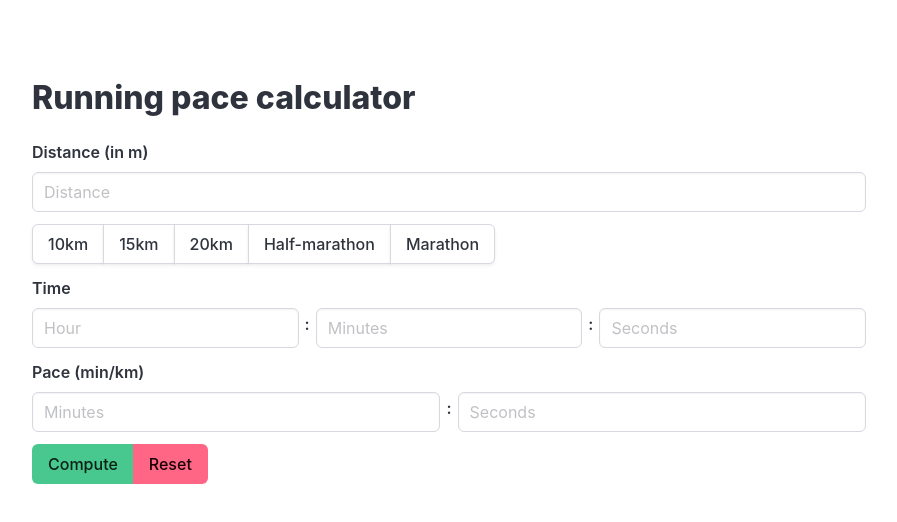
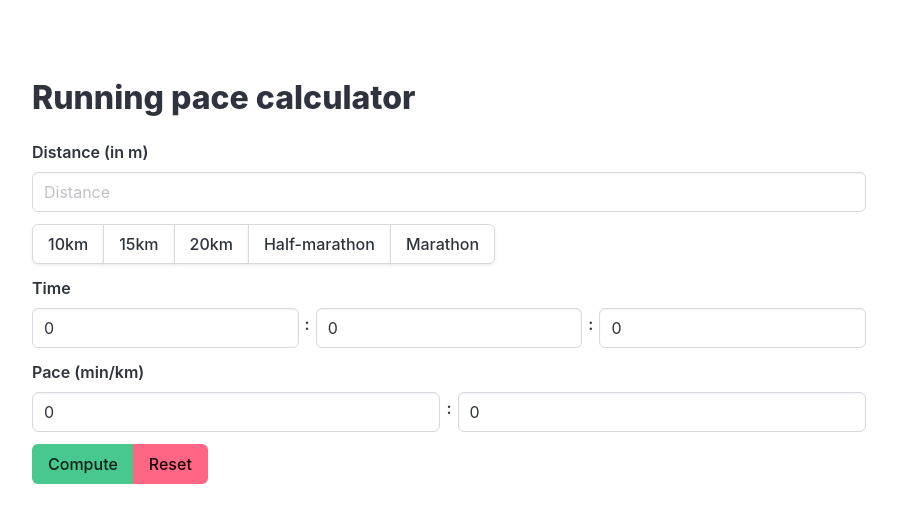
Before and after one commit to bastantoine/running-pace-calculator, a Vue app: page / in a window 1280 px wide. Shown: the top 522 px of the page, without its empty margins (48-945 px from the left). Built offline with nearby package versions, Linux system fonts and the light colour scheme.

Commit message:
Refactoring

```diff
--- a/src/App.vue
+++ b/src/App.vue
@@ -1,37 +1,47 @@
 <script setup lang="ts">
 import { ref } from 'vue'
 
+type Duration = { hours: number; minutes: number; seconds: number }
+type FormattedDuration = { hours: string; minutes: string; seconds: string }
+type Pace = { minutes: number; seconds: number }
+
 const form_distance = ref()
-const form_duration_hour = ref()
-const form_duration_minutes = ref()
-const form_duration_seconds = ref()
-const form_pace_minutes = ref()
-const form_pace_seconds = ref()
+const form_duration = ref<Duration>({ hours: 0, minutes: 0, seconds: 0 })
+const form_pace = ref<Pace>({ minutes: 0, seconds: 0 })
+const laps = ref<{
+  distance: number;
+  duration: FormattedDuration;
+}[]>([])
 
-const laps = ref<{ distance: number; duration: { hours: string; minutes: string; seconds: string; } }[]>([])
+function splitSeconds(total_seconds: number, format?: boolean): Duration | FormattedDuration {
+  const hours = Math.floor(total_seconds / 3600);
+  const minutes = Math.floor((total_seconds - hours * 3600) / 60);
+  const seconds = Math.floor(total_seconds - hours * 3600 - minutes * 60);
+  return ({
+    hours: format ? String(hours).padStart(2, '0') : hours,
+    minutes: format ? String(minutes).padStart(2, '0') : minutes,
+    seconds: format ? String(seconds).padStart(2, '0') : seconds,
+  } as Duration | FormattedDuration)
+}
 
-function compute(event: Event) {
+function compute() {
   const distance_meter = form_distance.value
 
-  const duration_hour = form_duration_hour.value || 0
-  const duration_minutes = form_duration_minutes.value || 0
-  const duration_seconds = form_duration_seconds.value || 0
+  const duration_hour = form_duration.value.hours || 0
+  const duration_minutes = form_duration.value.minutes || 0
+  const duration_seconds = form_duration.value.seconds || 0
 
   let pace_seconds_meter = 0
   if (duration_hour === 0 && duration_minutes === 0 && duration_seconds === 0) {
     // Compute time from distance and pace
-    const pace_minutes = form_pace_minutes.value || 0
-    const pace_seconds = form_pace_seconds.value || 0
+    const pace_minutes = form_pace.value.minutes || 0
+    const pace_seconds = form_pace.value.seconds || 0
     let pace_seconds_km = (pace_minutes * 60) + pace_seconds
     pace_seconds_meter = pace_seconds_km / 1000
     let seconds_duration = pace_seconds_meter * distance_meter
 
-    const hours = Math.floor(seconds_duration / 3600);
-    const minutes = Math.floor((seconds_duration - hours * 3600) / 60);
-    const seconds = Math.floor(seconds_duration - hours * 3600 - minutes * 60);
-    form_duration_hour.value = hours
-    form_duration_minutes.value = minutes
-    form_duration_seconds.value = seconds
+    const duration = splitSeconds(seconds_duration)
+    form_duration.value = (duration as Duration)
   } else {
     // Compute pace from distance and time
     let seconds_duration = (duration_hour * 3600) + (duration_minutes * 60) + duration_seconds
@@ -41,8 +51,8 @@ function compute(event: Event) {
 
     const minutes = Math.floor(pace_seconds_km / 60);
     const seconds = Math.floor(pace_seconds_km - minutes * 60);
-    form_pace_minutes.value = minutes
-    form_pace_seconds.value = seconds
+    form_pace.value.minutes = minutes
+    form_pace.value.seconds = seconds
   }
 
   let _laps = []
@@ -50,31 +60,17 @@ function compute(event: Event) {
   let intermediate = 0
   for (intermediate = 0; intermediate < distance_meter; intermediate = intermediate + increment) {
     const total_seconds = intermediate * pace_seconds_meter
-    const hours = Math.floor(total_seconds / 3600);
-    const minutes = Math.floor((total_seconds - hours * 3600) / 60);
-    const seconds = Math.floor(total_seconds - hours * 3600 - minutes * 60);
     _laps.push({
       distance: intermediate / 1000,
-      duration: {
-        hours: String(hours).padStart(2, '0'),
-        minutes: String(minutes).padStart(2, '0'),
-        seconds: String(seconds).padStart(2, '0'),
-      }
+      duration: (splitSeconds(total_seconds, true) as FormattedDuration),
     })
   }
   if (intermediate - increment < distance_meter) {
     intermediate = distance_meter - increment
     const total_seconds = distance_meter * pace_seconds_meter
-    const hours = Math.floor(total_seconds / 3600);
-    const minutes = Math.floor((total_seconds - hours * 3600) / 60);
-    const seconds = Math.floor(total_seconds - hours * 3600 - minutes * 60);
     _laps.push({
       distance: distance_meter / 1000,
-      duration: {
-        hours: String(hours).padStart(2, '0'),
-        minutes: String(minutes).padStart(2, '0'),
-        seconds: String(seconds).padStart(2, '0'),
-      }
+      duration: (splitSeconds(total_seconds, true) as FormattedDuration),
     })
   }
 
@@ -88,11 +84,8 @@ function setDistance(distance: number) {
 
 function reset() {
   form_distance.value = undefined
-  form_duration_hour.value = undefined
-  form_duration_minutes.value = undefined
-  form_duration_seconds.value = undefined
-  form_pace_minutes.value = undefined
-  form_pace_seconds.value = undefined
+  form_duration.value = { hours: 0, minutes: 0, seconds: 0 }
+  form_pace.value = { minutes: 0, seconds: 0 }
   laps.value = []
 }
 
@@ -120,19 +113,19 @@ function reset() {
           <div class="field">
             <label class="label">Time</label>
             <div class="level">
-              <input v-model="form_duration_hour" class="input" type="number" placeholder="Hour">
+              <input v-model="form_duration.hours" class="input" type="number" placeholder="Hour">
               <label class="label">:</label>
-              <input v-model="form_duration_minutes" class="input" type="number" placeholder="Minutes">
+              <input v-model="form_duration.minutes" class="input" type="number" placeholder="Minutes">
               <label class="label">:</label>
-              <input v-model="form_duration_seconds" class="input" type="number" placeholder="Seconds">
+              <input v-model="form_duration.seconds" class="input" type="number" placeholder="Seconds">
             </div>
           </div>
           <div class="field">
             <label class="label">Pace (min/km)</label>
             <div class="level">
-              <input v-model="form_pace_minutes" class="input" type="number" placeholder="Minutes">
+              <input v-model="form_pace.minutes" class="input" type="number" placeholder="Minutes">
               <label class="label">:</label>
-              <input v-model="form_pace_seconds" class="input" type="number" placeholder="Seconds">
+              <input v-model="form_pace.seconds" class="input" type="number" placeholder="Seconds">
             </div>
           </div>
           <div class="field buttons has-addons">
```
